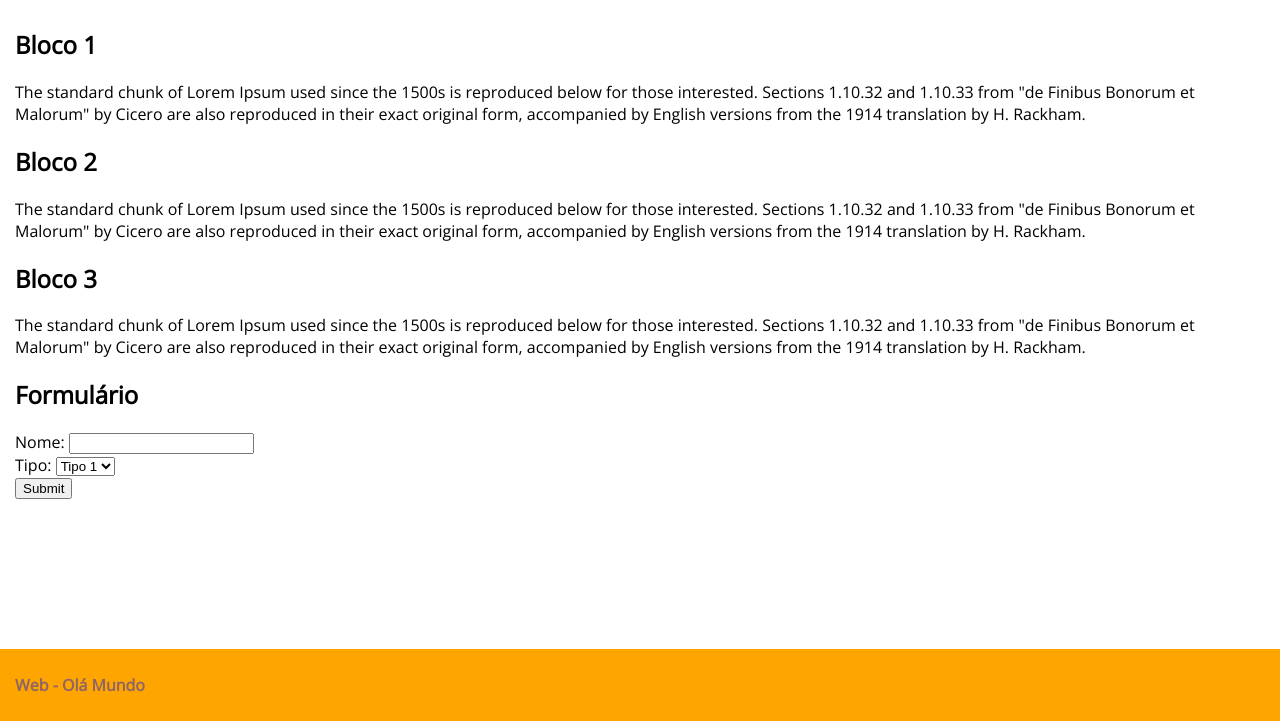
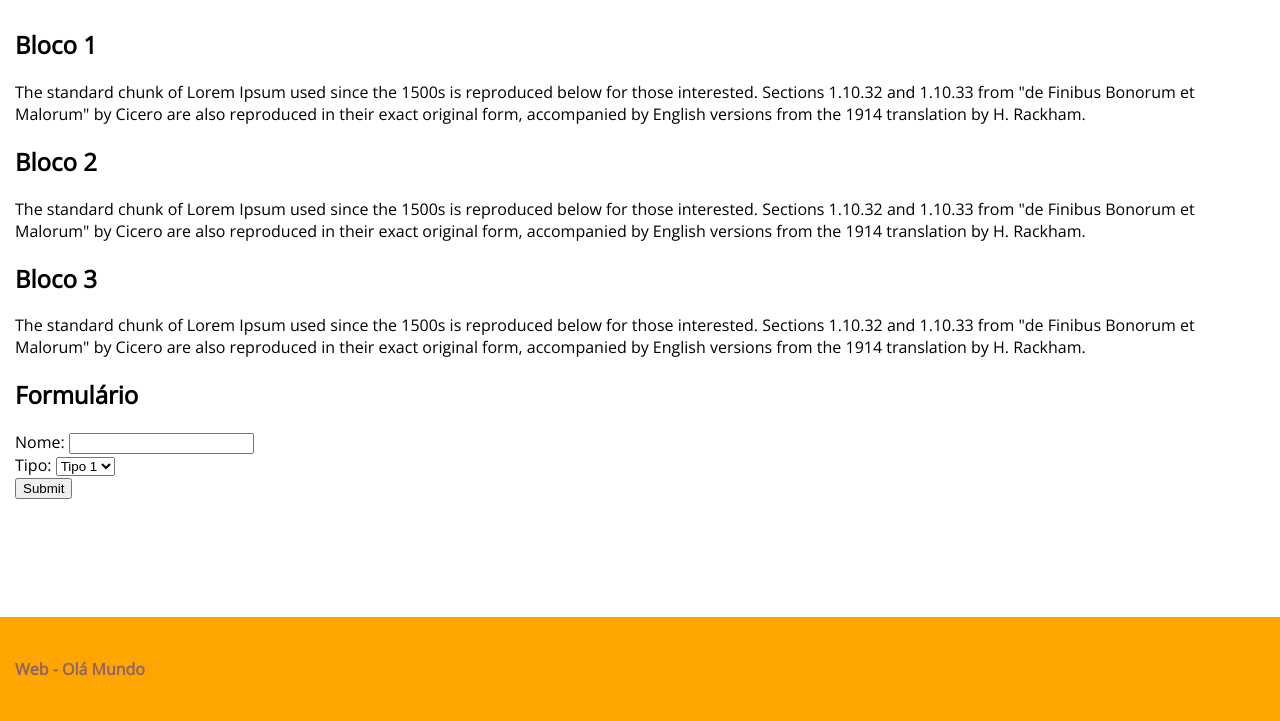
Before and after one commit to HenryyDante/TesteGIT, a plain HTML site: page index.html in a window 1280 px wide. Shown: the part 79-800 px from the top of the page. Drawn offline with nearby package versions, Linux system fonts and the light colour scheme; a script that the page names is missing.

Commit message:
é talvez

```diff
--- a/style.css
+++ b/style.css
@@ -37,5 +37,5 @@ body {
    height: 42px;
    font-size: medium;
    line-height: 42px;
-   margin: 0;
+   margin: 30;
 }
```
